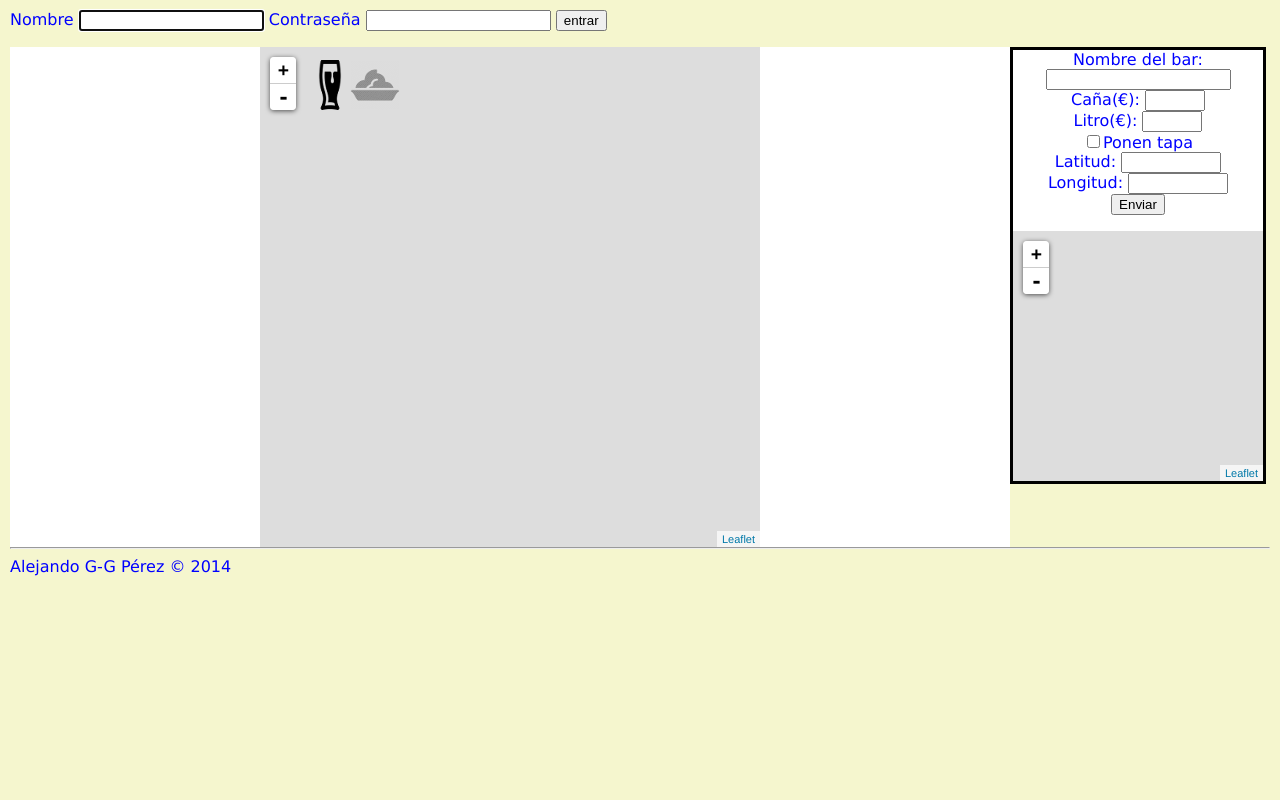
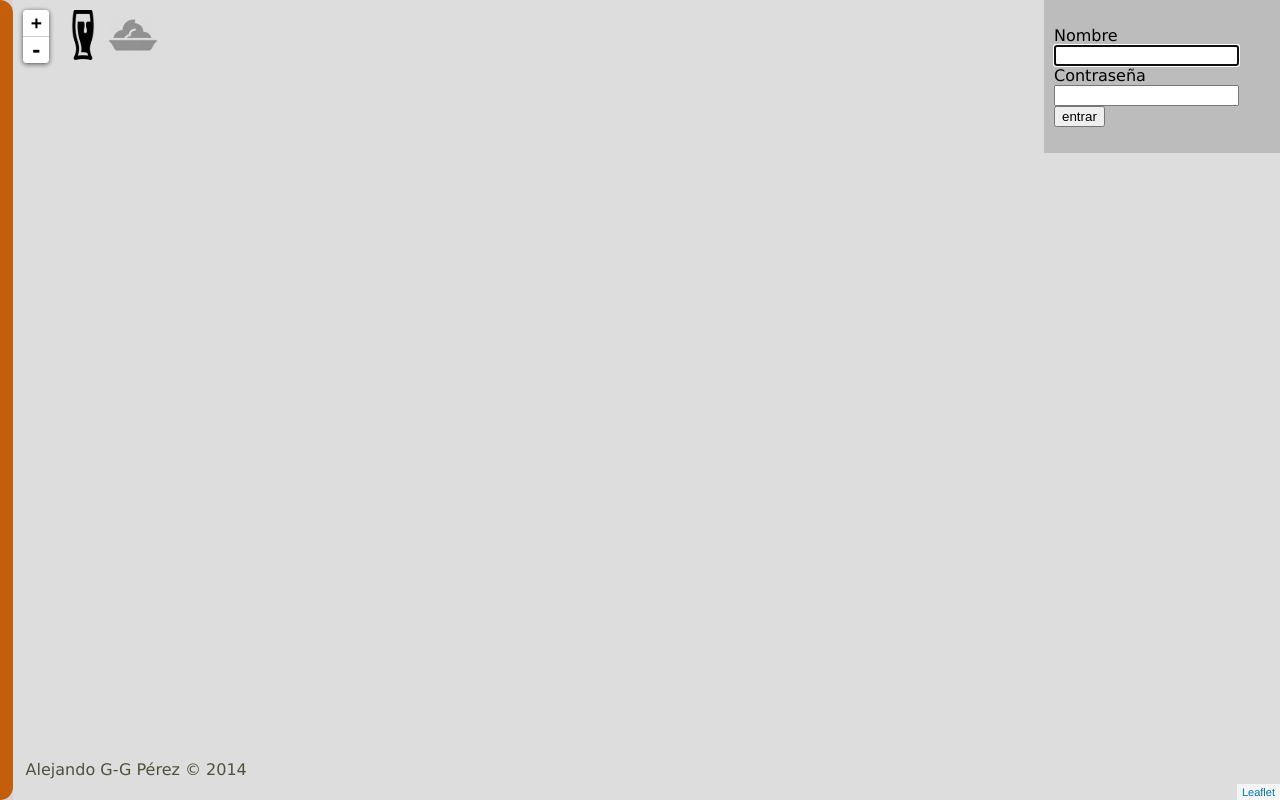
Before and after one commit to Alexggp/Bares, a Django app: page / in a window 1280 px wide. Run offline with Django 3.2, Linux system fonts and the light colour scheme; some libraries are stand-ins or nearby versions.

Commit message:
mejorando css paso1, falta jqueri ui, cerrar divs emergentes.. etc

```diff
--- a/MisBares/static/css/style_base.css
+++ b/MisBares/static/css/style_base.css
@@ -1,33 +1,46 @@
 body {
-	margin: 10px 10px 10px 10px;
+	margin: 0;
 	font-family:"Verdana", sans-serif;
-	color: blue;
-	background: #F5F6CE;
+	background-color: D5D2D0;
 }
 
 #map{
-    height: 500px;
-    width: 500px;
+    height: 100%;
+    width: 99%;
     float:left;
 }
-
+#auxBarList{
+    height:100%;
+    width:1%;
+    background-color:#C45E0B;
+    float:left;
+    cursor:pointer;
+    -webkit-border-radius: 0px 15px 15px 0px;
+    border-radius: 0px 15px 15px 0px;
+}
 #barList{
-    height: 500px;
-    width: 250px;
-    background:white;
+    height: 100%;
+    width: 25%;
     float:left;
+    display:none;
+    background-color:#C45E0B;
+    -webkit-border-radius: 0px 15px 15px 0px;
+    border-radius: 0px 15px 15px 0px;
 }
 #barList span{
     font-weight:bold;
 }
 #barInfo{
-    height: 500px;
-    width: 250px;
-    background:white;
+    display:none;
+    height: 100%;
+    width: 25%;
+    background-color:#C45E0B;
     float:left;
     text-align: center;
+    z-index:2;
 }
 #addBar{
+    display:none;
     height: auto;
     width: 250px;
     background:white;
@@ -48,26 +61,30 @@ body {
 
 #beerIcon{
     position:absolute;
-    left:310;
-    top:60;
+    top:10px;
     cursor:pointer;
     z-index:1;
 }
 #plateIcon{
     position:absolute;
-    left:350;
-    top:60;
+    top:10px;
     cursor:pointer;
     z-index:1;
 }
-/*
+
 #authentication{
     position:absolute;
     left:80%;
-    top:20;
     z-index:1;
+    background-color: rgba(55,55,55,0.2);
+    padding: 10px;
+
 }
-*/
+
 footer{
-    clear:left;
+    position:absolute;
+    top:95%;
+    left:2%;
+    z-index:1;
+    color: #50503E;
 }
--- a/MisBares/static/js/bares.js
+++ b/MisBares/static/js/bares.js
@@ -1,4 +1,38 @@
 $(document).ready(function(){
+
+//first, will set relative positions and behaviour of divs
+
+$("#authentication").css("left",$(window).width()-$("#authentication").width());
+function setIconsPosition(){
+    $("#beerIcon").css("left",$("#map").offset().left+50);
+    $("#plateIcon").css("left",$("#map").offset().left+95);
+
+};
+setIconsPosition();
+$( '#auxBarList' ).click(function( event ) {
+    $( '#auxBarList' ).hide();
+    $('#barList').show();
+    if ($('#barInfo').css("display")== "none"){
+        $('#map').css("width","75%");
+    }else{
+        $('#map').css("width","50%");
+    }
+    setIconsPosition();
+    map.invalidateSize();
+});
+
+function setBarInfo(){                                                  //called by fillBarInfo()
+    $('#barInfo').show();
+    if ($('#barList').css("display")== "none"){
+        $('#map').css("width","74%");
+    }else{
+        $('#map').css("width","50%");
+    }
+    $("#authentication").hide();
+    map.invalidateSize();
+};
+
+
 
 //bar_list is the list of bars given by django, sorted by price
     bar_list=[];
@@ -176,6 +210,7 @@ $(document).ready(function(){
 
 
    function fillBarInfo(bar){       //this function prints the info of the objet bar given as a parameter
+        setBarInfo();
         $('#barInfo').html('<h3>'+bar.fields.name+'</h3><h6>'+bar.fields.street+'</h6> Caña: '+bar.fields.price+'€')
         if (bar.fields.litre!=0){$('#barInfo').append('<br>Litro: '+bar.fields.litre+'€')}
         if (bar.fields.tapa){$('#barInfo').append('<br>Ponen tapa')}else{$('#barInfo').append('<br>No ponen tapa')}
--- a/MisBares/templates/MisBares/base.html
+++ b/MisBares/templates/MisBares/base.html
@@ -28,7 +28,7 @@
 
 
 
-
+    <div id="auxBarList"></div>
     <div id="barList"><ul></ul></div>
     <img src="/static/images/beer_glass.png" alt="Caña" id="beerIcon">
     <img src="/static/images/plate_false.png" alt="Tapa" id="plateIcon">
@@ -64,5 +64,5 @@
 
 
 
-    <footer id="footer"><hr>Alejando G-G Pérez © 2014 </footer>
+    <footer>Alejando G-G Pérez © 2014 </footer>
 </html>
```
Also changed, not shown: db.sqlite3.
